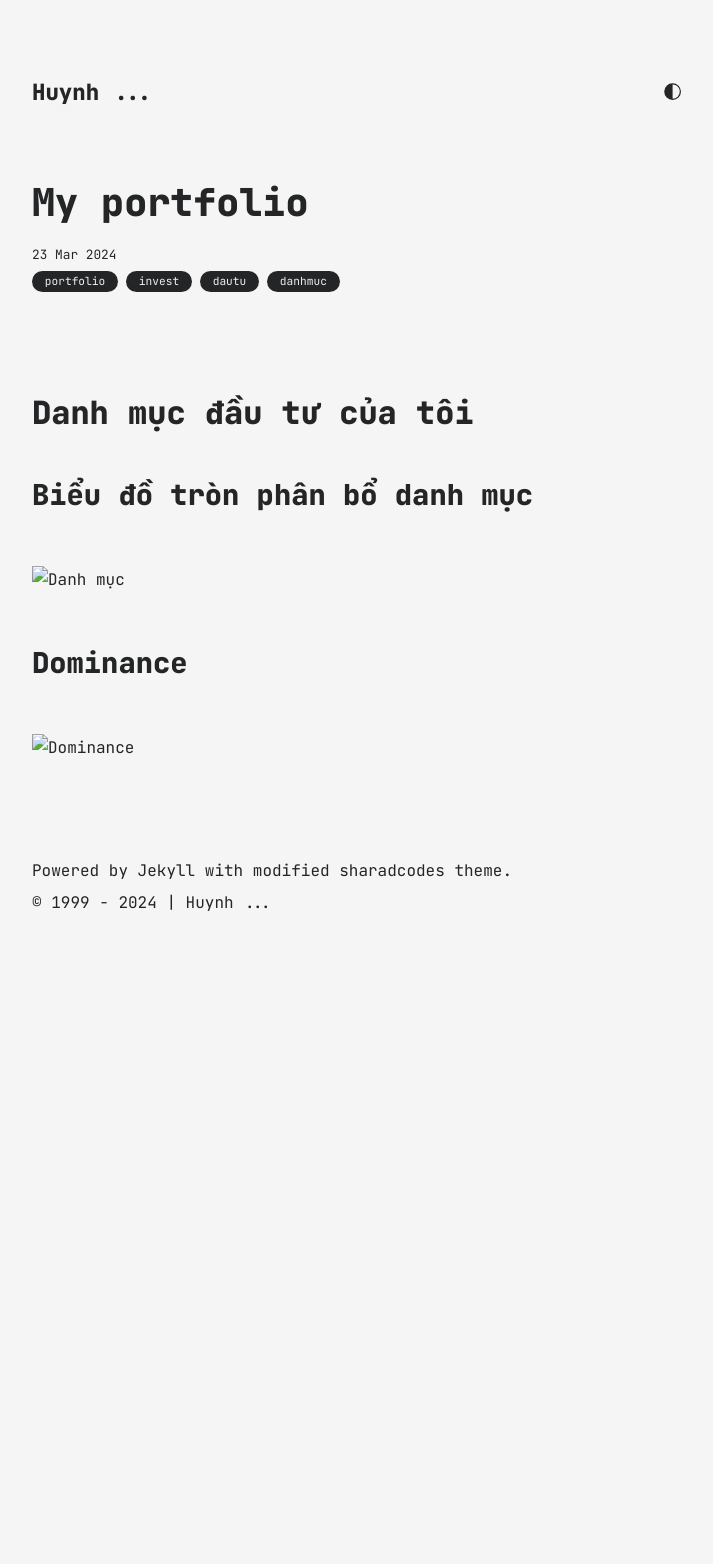
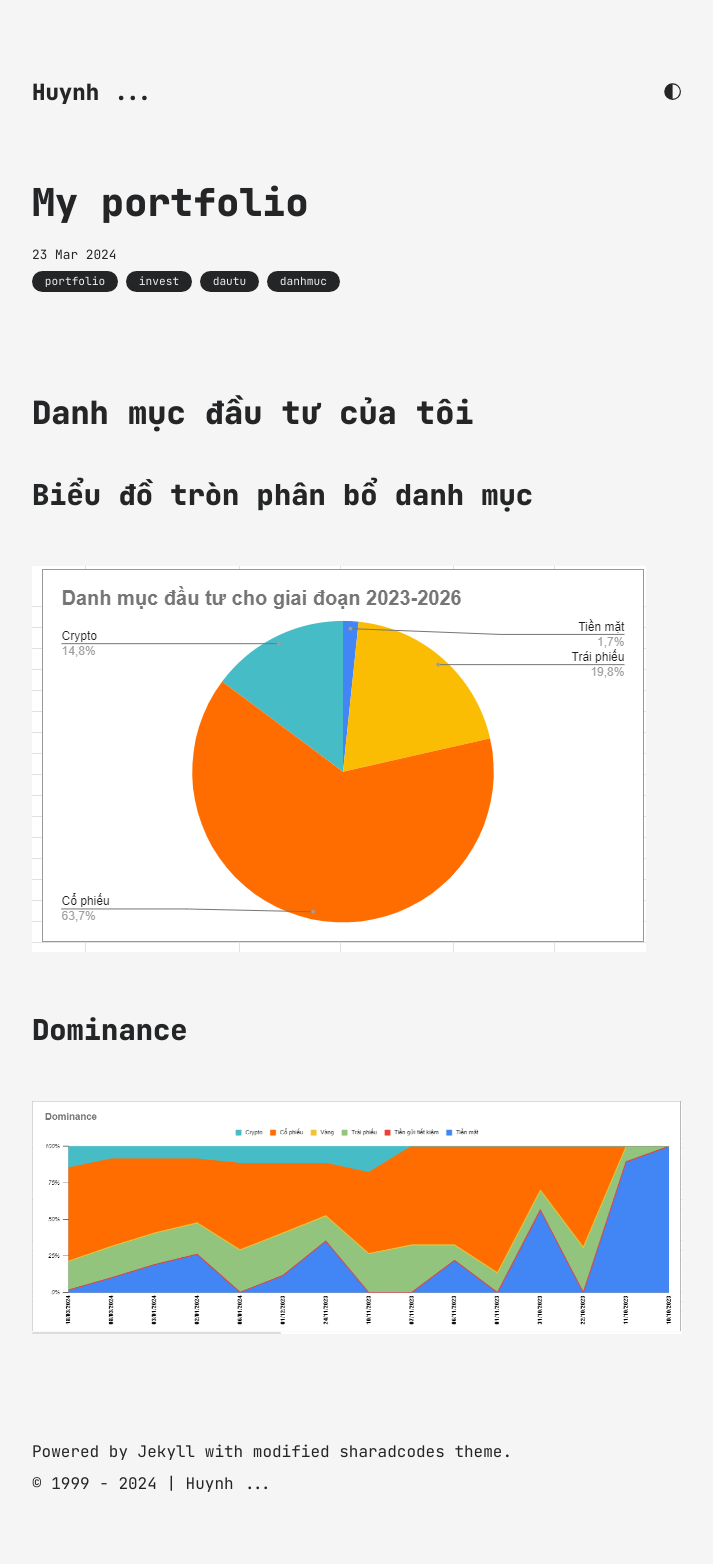
Before and after one commit to huynhphong1611/huynh, a Jekyll site: the page built from all_collections/_posts/2024-03-23-myportfolio.md, in a window 1280 px wide. Shown: the whole page, without its empty margins (283-996 px from the left). Built offline with Jekyll 4.4.1, drawn with Linux system fonts in a browser that asks for light colours; Markdown is read by kramdown in place of the engine named in the settings; before the commit the page ends 983 px from its top, so only the background shows below that.

Commit message:
sua path

```diff
--- a/all_collections/_posts/2024-03-23-myportfolio.md
+++ b/all_collections/_posts/2024-03-23-myportfolio.md
@@ -6,7 +6,7 @@ categories: [portfolio, invest, dautu, danhmuc]
 ---
 # Danh mục đầu tư của tôi
 ## Biểu đồ tròn phân bổ danh mục
-![Danh mục](../assets/image/Danhmuc.png)
+![Danh mục](/assets/image/Danhmuc.png)
 
 ## Dominance
-![Dominance](../assets/image/Dominance.png)
+![Dominance](/assets/image/Dominance.png)
```
